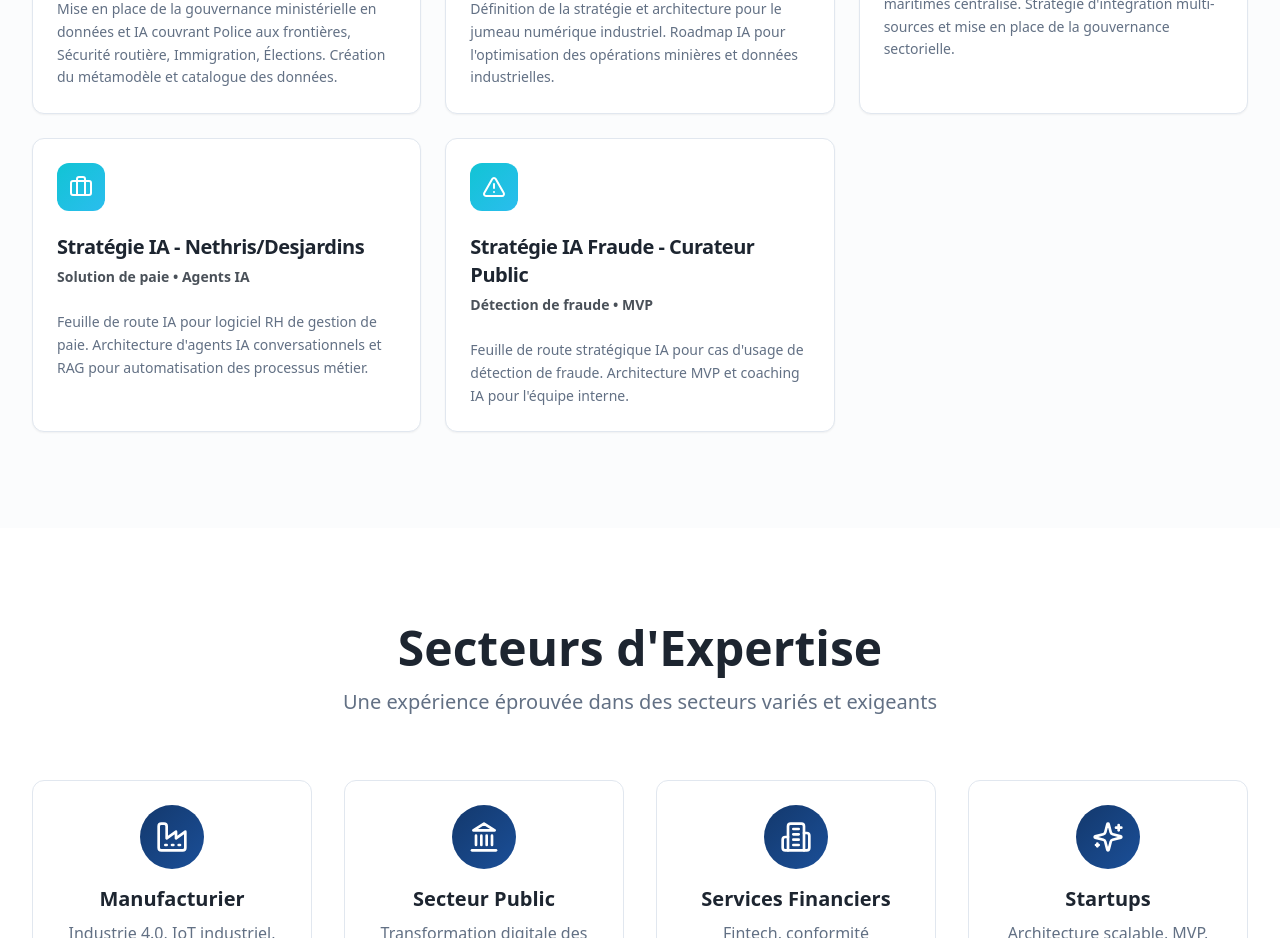
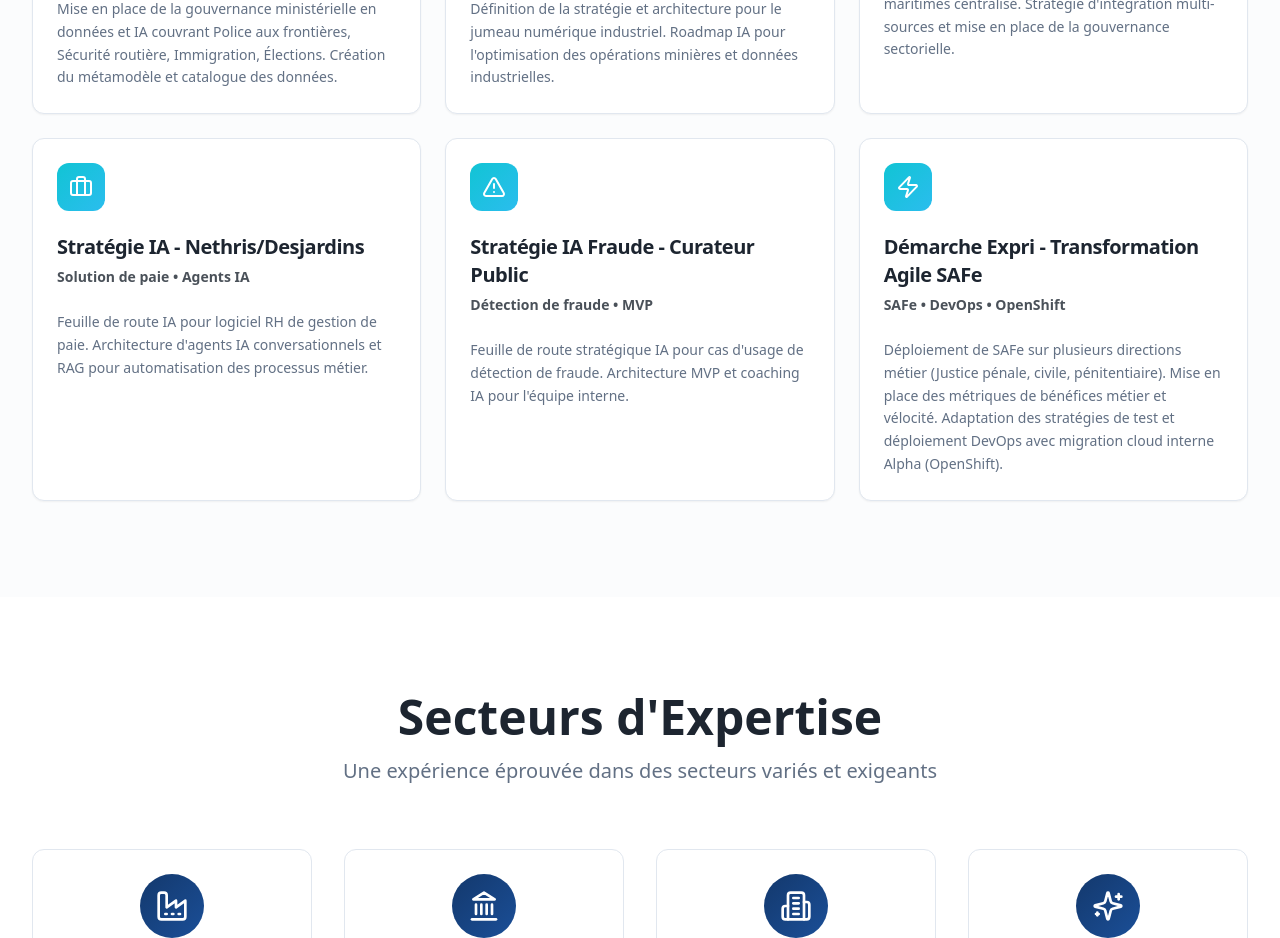
Before and after one commit to rhanka/sentech-forge, a React (Vite) app: page / in a window 1280 px wide. Shown: the part 2340-3278 px from the top of the page. Built offline with nearby package versions, Linux system fonts and the light colour scheme.

Commit message:
Update Expri card with new subtitle
Update the subtitle for the Expri card to include SAFe, DevOps, and OpenShift.

```diff
--- a/src/components/StrategyDetails.tsx
+++ b/src/components/StrategyDetails.tsx
@@ -1,7 +1,7 @@
 import { useTranslation } from "react-i18next";
 import { Card, CardContent, CardDescription, CardHeader, CardTitle } from "@/components/ui/card";
 import { Button } from "@/components/ui/button";
-import { ArrowLeft, Building2, Factory, Shield, Ship, Briefcase, Scale, TrendingUp, AlertTriangle } from "lucide-react";
+import { ArrowLeft, Building2, Factory, Shield, Ship, Briefcase, Scale, TrendingUp, AlertTriangle, Zap } from "lucide-react";
 
 export const StrategyDetails = () => {
   const { t } = useTranslation();
@@ -54,6 +54,12 @@ export const StrategyDetails = () => {
       title: t("strategy.curateur.title"),
       subtitle: t("strategy.curateur.subtitle"),
       description: t("strategy.curateur.description"),
+    },
+    {
+      icon: Zap,
+      title: t("strategy.expri.title"),
+      subtitle: t("strategy.expri.subtitle"),
+      description: t("strategy.expri.description"),
     },
   ];
 
--- a/src/i18n/locales/en.json
+++ b/src/i18n/locales/en.json
@@ -55,6 +55,11 @@
       "title": "AI Fraud Strategy - Public Curator",
       "subtitle": "Fraud detection • MVP",
       "description": "Strategic AI roadmap for fraud detection use case. MVP architecture and AI coaching for internal team."
+    },
+    "expri": {
+      "title": "Expri Initiative - SAFe Agile Transformation",
+      "subtitle": "SAFe • DevOps • OpenShift",
+      "description": "SAFe deployment across multiple business units (Criminal Justice, Civil Justice, Penitentiary). Implementation of business benefits and velocity metrics. Test strategy and DevOps deployment adaptation with Alpha internal cloud migration (OpenShift)."
     }
   },
   "services": {
--- a/src/i18n/locales/fr.json
+++ b/src/i18n/locales/fr.json
@@ -55,6 +55,11 @@
       "title": "Stratégie IA Fraude - Curateur Public",
       "subtitle": "Détection de fraude • MVP",
       "description": "Feuille de route stratégique IA pour cas d'usage de détection de fraude. Architecture MVP et coaching IA pour l'équipe interne."
+    },
+    "expri": {
+      "title": "Démarche Expri - Transformation Agile SAFe",
+      "subtitle": "SAFe • DevOps • OpenShift",
+      "description": "Déploiement de SAFe sur plusieurs directions métier (Justice pénale, civile, pénitentiaire). Mise en place des métriques de bénéfices métier et vélocité. Adaptation des stratégies de test et déploiement DevOps avec migration cloud interne Alpha (OpenShift)."
     }
   },
   "services": {
```
